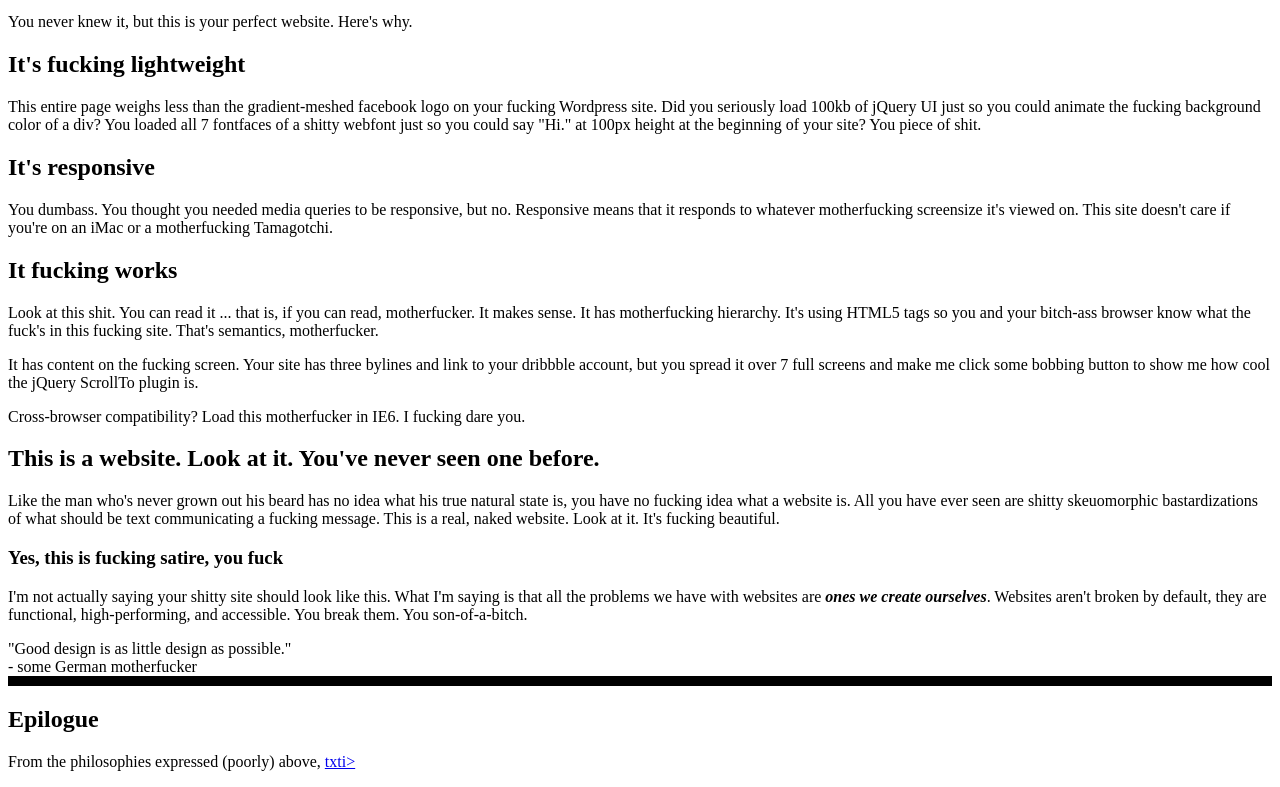
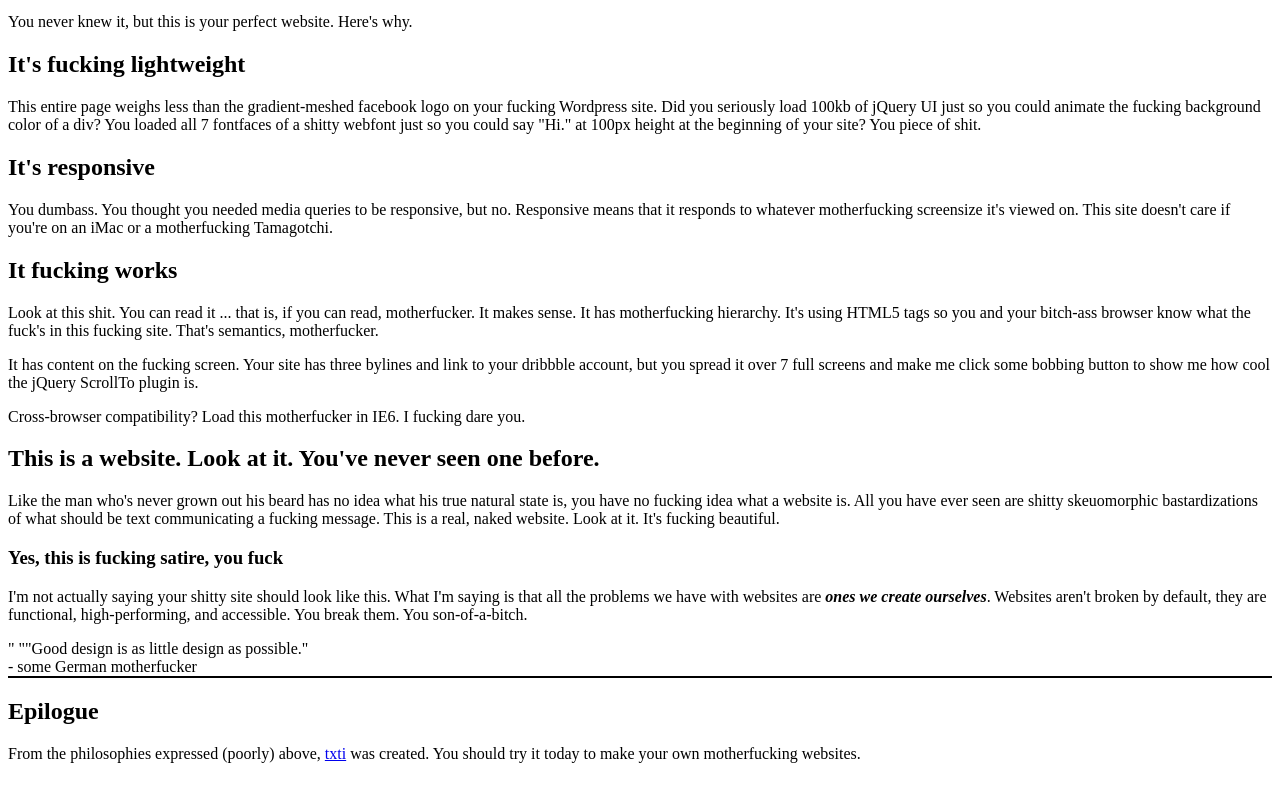
Before and after one commit to Dim97122/Dim97122.github.io, a plain HTML site: page index.html in a window 1280 px wide. Shown: the part 423-1210 px from the top of the page. Drawn offline with Linux system fonts and the light colour scheme.

Commit message:
Modifications Border + Lien TXTI

```diff
--- a/index.html
+++ b/index.html
@@ -54,11 +54,11 @@
 
     <p>I'm not actually saying your shitty site should look like this. What I'm saying is that all the problems we have with websites are <em>ones we create ourselves</em>. Websites aren't broken by default, they are functional, high-performing, and accessible. You break them. You son-of-a-bitch.</p>
 
-    <p class="border">"Good design is as little design as possible."</br>
+    <p class="border">"     ""Good design is as little design as possible."</br>
     - some German motherfucker</p>
 
     <h2>Epilogue</h2>
 
-    <p>From the philosophies expressed (poorly) above, <a href="txti.es">txti></a was created. You should try it today to make your own motherfucking websites.</p>
+    <p>From the philosophies expressed (poorly) above, <a href="txti.es">txti</a> was created. You should try it today to make your own motherfucking websites.</p>
   </body>
 </html>
--- a/style.css
+++ b/style.css
@@ -5,5 +5,5 @@ p em
 
 .border
 {
-  border-bottom: 10px black solid
+  border-bottom: 2px black solid
 }
```
